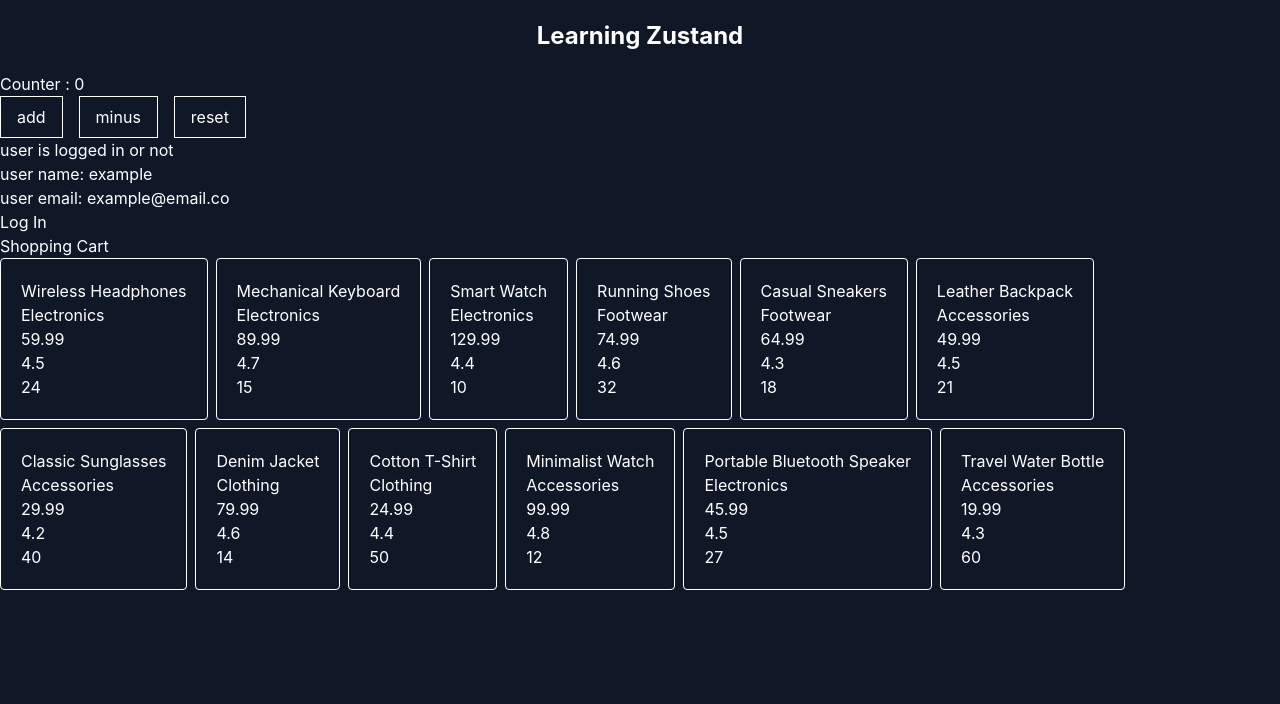
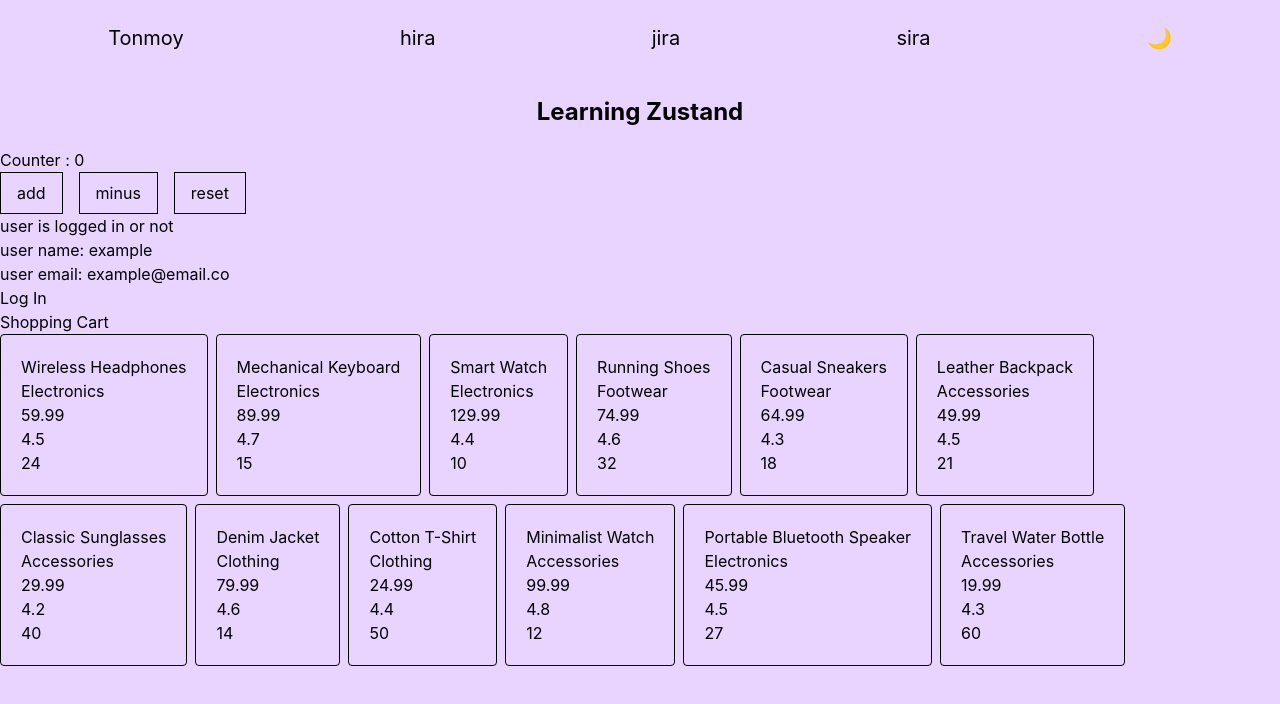
Before and after one commit to tonmoystark/learning-zustand, a React (Vite) app: page / in a window 1280 px wide. Shown: the top 704 px of the page. Built offline with nearby package versions, Linux system fonts and the light colour scheme.

Commit message:
theme added through zustand

```diff
--- a/src/App.jsx
+++ b/src/App.jsx
@@ -1,11 +1,27 @@
-import Counter from "./components/Counter"
-import Cart from "./components/shopping-cart/Cart"
-import UserLogInOut from "./components/UserLogInOut"
+import Counter from "./components/Counter";
+import Cart from "./components/shopping-cart/Cart";
+import UserLogInOut from "./components/UserLogInOut";
+import { useTheme } from "./store/useTheme";
 
 function App() {
+  const { theme, handleTheme } = useTheme();
+
+  const themeClasses =
+    theme === "light" ? "bg-purple-200 text-black" : "bg-green-900 text-white";
 
   return (
-    <div className="min-h-screen bg-gray-900 text-white">
+    <div className={`min-h-screen ${themeClasses}`}>
+      <nav className={`${themeClasses} text-xl`}>
+        <header className="w-full flex justify-around py-6">
+          <a href="">Tonmoy</a>
+          <a href="">hira</a>
+          <a href="">jira</a>
+          <a href="">sira</a>
+          <button
+            onClick={handleTheme}
+          >{theme === "light" ? "🌙" : "😎"}</button>
+        </header>
+      </nav>
       <h1 className="text-2xl text-center font-bold py-5">Learning Zustand</h1>
 
       <main>
@@ -19,7 +35,7 @@ function App() {
         </div>
       </main>
     </div>
-  )
+  );
 }
 
-export default App
+export default App;
--- a/src/components/shopping-cart/Search.jsx
+++ /dev/null
@@ -1,13 +0,0 @@
-import React from 'react'
-
-const Search = () => {
-
-  return (
-    <form action="">
-        <input type="text" placeholder='search here'/>
-        <button type='submit'>Search</button>
-    </form>
-  )
-}
-
-export default Search
--- a/src/store/useCart.js
+++ b/src/store/useCart.js
@@ -3,10 +3,6 @@ import { products } from "../data/products";
 
 
 
-
-export const useCart = create((set) => ({
+export const useCart = create(() => ({
     products,
-    inputText : "",
-    submitHandler: () => set(() => ({}))
-
 }))
--- /dev/null
+++ b/src/store/useTheme.js
@@ -0,0 +1,13 @@
+import { create } from "zustand";
+
+export const useTheme = create((set) => ({
+  theme: "light",
+
+  handleTheme: () =>
+    set((state) => ({
+      theme:
+        state.theme === "light"
+          ? (state.theme = "dark")
+          : (state.theme = "light"),
+    })),
+}));
```
